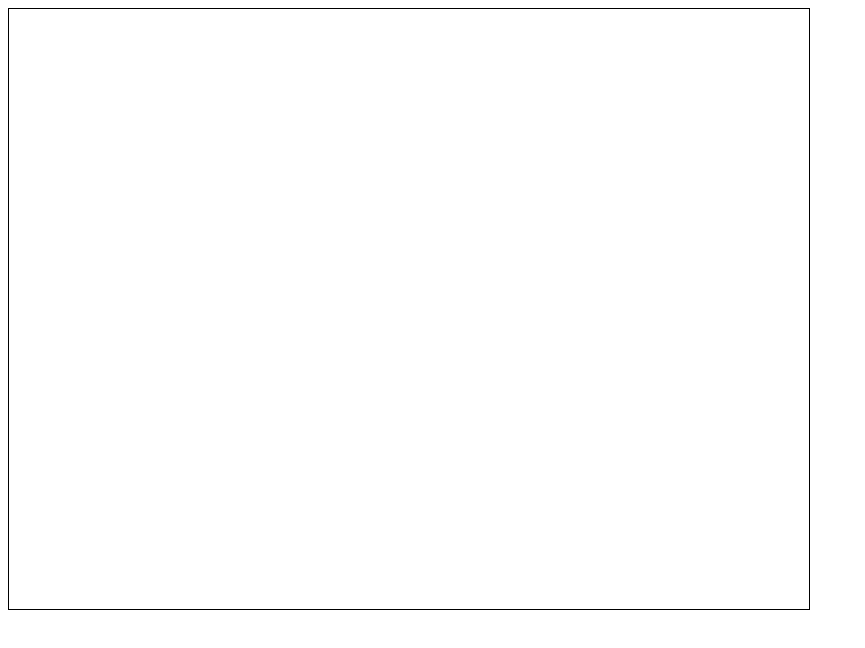
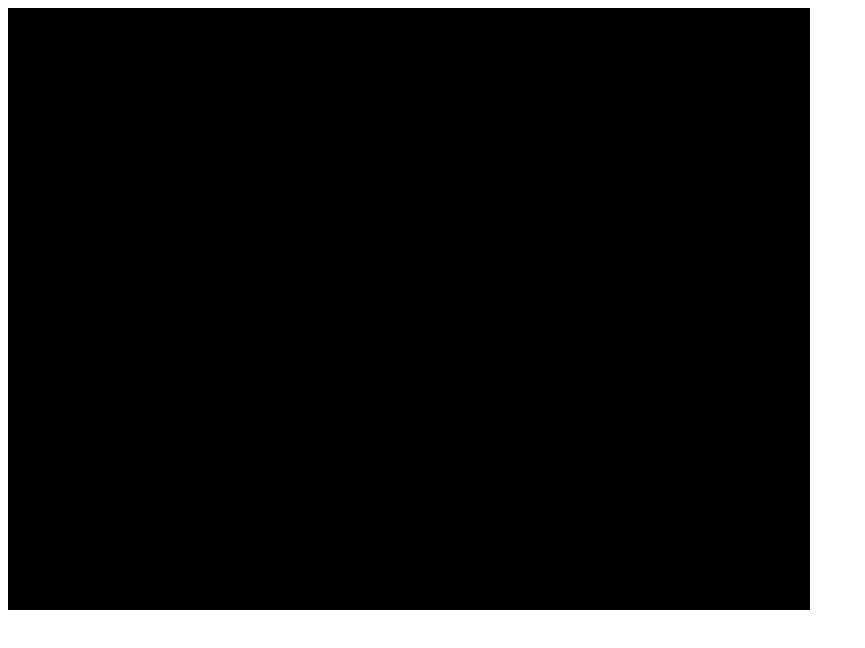
Before and after one commit to 0-Blu/stikshooter, a plain HTML site: page index.html in a window 1280 px wide. Shown: the whole page, without its empty margins (0-865 px from the left). Drawn offline with Linux system fonts and the light colour scheme.

Commit message:
Update index.html

```diff
--- a/index.html
+++ b/index.html
@@ -3,7 +3,7 @@
 <head>
   <title>Simple PvP Shooter</title>
   <style>
-    canvas { border: 1px solid black; }
+    canvas { border: 1px solid black; background-color: black; }
   </style>
 </head>
 <body>
```
